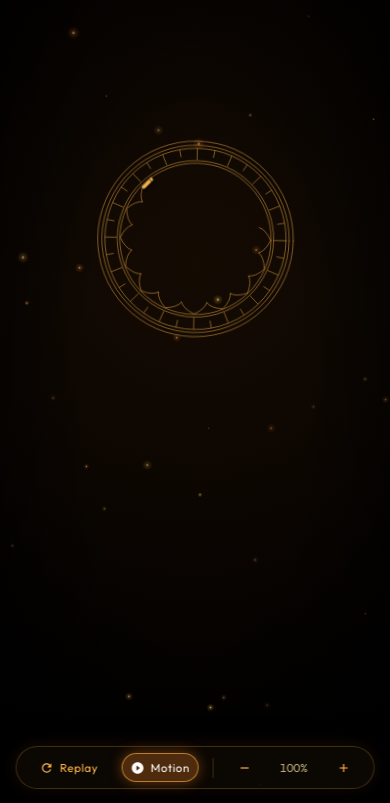
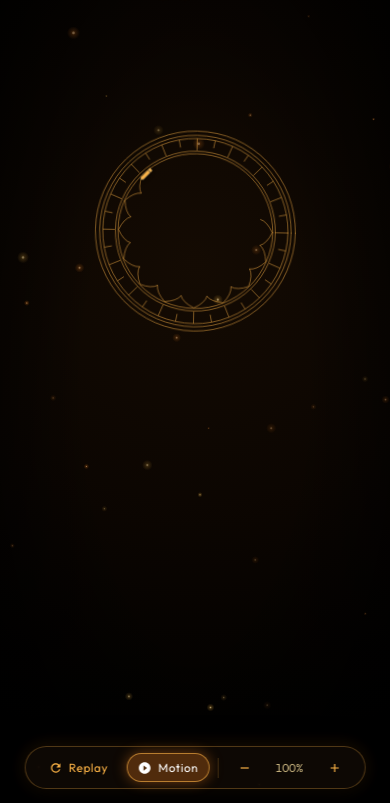
Before and after one commit to divyanshu-builds-ui/maa-durga-divine-experience, a website: page index.html in a window 390 px wide. Shown: the part 41-844 px from the top of the page. Drawn offline with Linux system fonts and the light colour scheme; animation ran at ten frames a second; a web font is replaced by a local one.

Commit message:
fix: pin control dock and audio prompt with fixed safe-area positioning on mobile

```diff
--- a/style.css
+++ b/style.css
@@ -26,19 +26,25 @@
 html, body {
   width: 100%;
   height: 100%;
+  min-height: 100vh;
+  min-height: 100dvh;
   overflow: hidden;
   background-color: var(--color-bg);
   color: var(--color-gold-bright);
   font-family: var(--font-body);
   user-select: none;
   -webkit-font-smoothing: antialiased;
+  position: fixed;
+  inset: 0;
 }
 
 /* Background Atmosphere */
 .divine-canvas-wrap {
-  position: relative;
-  width: 100vw;
-  height: 100vh;
+  position: absolute;
+  inset: 0;
+  width: 100%;
+  height: 100%;
+  height: 100dvh;
   display: flex;
   flex-direction: column;
   justify-content: center;
@@ -253,11 +259,11 @@ body.drawing-completed .divine-highlight-path {
 
 /* Ambient Audio Activation Floating Banner (Only shown if browser blocks unmuted autoplay) */
 .audio-prompt {
-  position: absolute;
-  bottom: 74px;
+  position: fixed;
+  bottom: calc(max(18px, env(safe-area-inset-bottom, 18px)) + 54px);
   left: 50%;
   transform: translateX(-50%);
-  z-index: 50;
+  z-index: 85;
   display: flex;
   align-items: center;
   gap: 8px;
@@ -313,22 +319,23 @@ body.drawing-completed .divine-highlight-path {
 
 /* Bottom Glassmorphic Floating Control Dock */
 .control-dock {
-  position: absolute;
-  bottom: 22px;
+  position: fixed;
+  bottom: max(18px, env(safe-area-inset-bottom, 18px));
   left: 50%;
   transform: translateX(-50%);
-  z-index: 40;
+  z-index: 80;
   display: flex;
   align-items: center;
   gap: 10px;
   padding: 8px 16px;
   border-radius: 999px;
-  background: rgba(18, 12, 6, 0.65);
+  background: rgba(18, 12, 6, 0.72);
   backdrop-filter: blur(16px);
   -webkit-backdrop-filter: blur(16px);
-  border: 1px solid rgba(255, 181, 71, 0.22);
-  box-shadow: 0 8px 32px rgba(0, 0, 0, 0.8), 0 0 18px rgba(255, 138, 36, 0.12);
-  animation: fadeInDock 2s ease-out forwards;
+  border: 1px solid rgba(255, 181, 71, 0.28);
+  box-shadow: 0 8px 32px rgba(0, 0, 0, 0.85), 0 0 18px rgba(255, 138, 36, 0.15);
+  opacity: 1;
+  animation: fadeInDock 1.5s ease-out forwards;
 }
 
 .dock-btn {
@@ -619,29 +626,42 @@ body.static-mode #group-simhavahana-lion {
     width: 13px;
     height: 13px;
   }
+  .shrine-viewport {
+    padding-top: 45px;
+    padding-bottom: 75px;
+  }
+  .svg-transform-container {
+    height: min(65vh, 65dvh);
+    max-width: min(92vw, 420px);
+  }
   .creator-modal-card {
     padding: 24px 18px 20px;
     max-height: 90vh;
   }
   .audio-prompt {
-    bottom: 66px;
+    position: fixed;
+    bottom: calc(max(14px, env(safe-area-inset-bottom, 14px)) + 48px);
     font-size: 0.74rem;
     padding: 6px 14px;
     white-space: nowrap;
+    z-index: 85;
   }
   .sacred-shloka {
     display: none;
   }
   .control-dock {
-    bottom: 14px;
-    padding: 6px 10px;
-    gap: 6px;
-    width: 92vw;
-    justify-content: space-around;
+    position: fixed;
+    bottom: max(14px, env(safe-area-inset-bottom, 14px));
+    padding: 6px 12px;
+    gap: 8px;
+    width: auto;
+    max-width: calc(100vw - 20px);
+    justify-content: center;
+    z-index: 80;
   }
   .dock-btn {
-    padding: 6px 8px;
-    font-size: 0.72rem;
+    padding: 6px 10px;
+    font-size: 0.74rem;
   }
   .dock-btn span {
     display: none;
```
